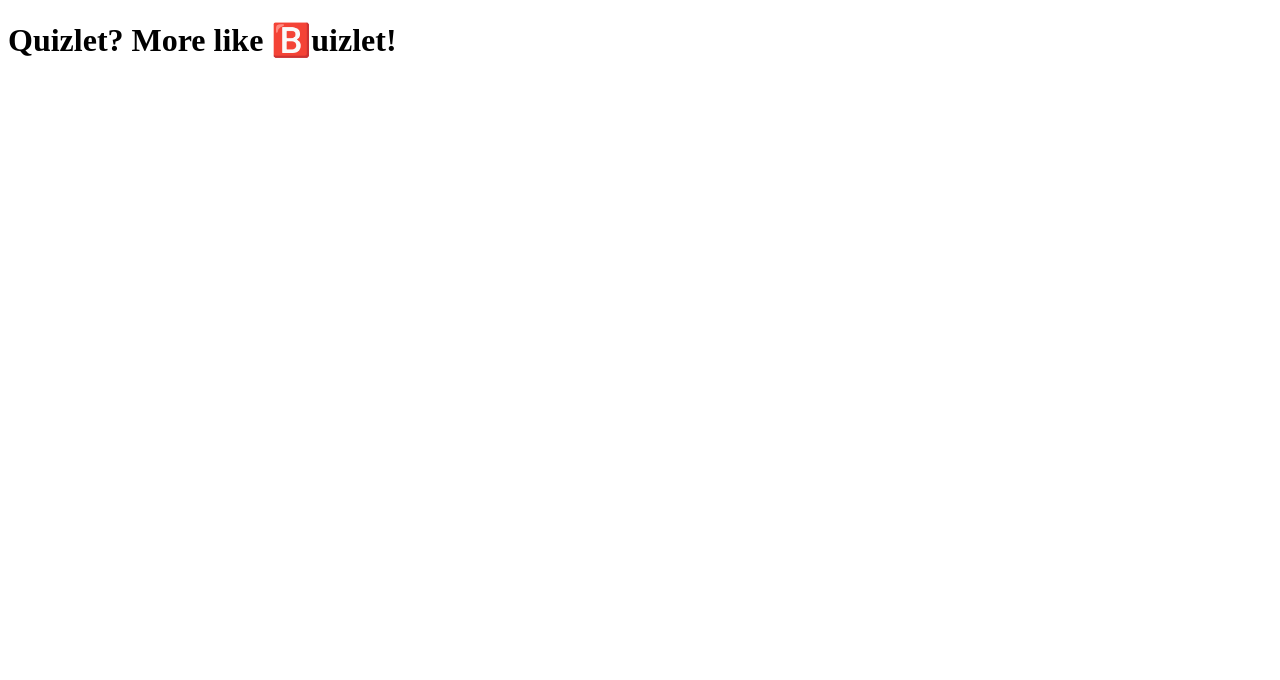
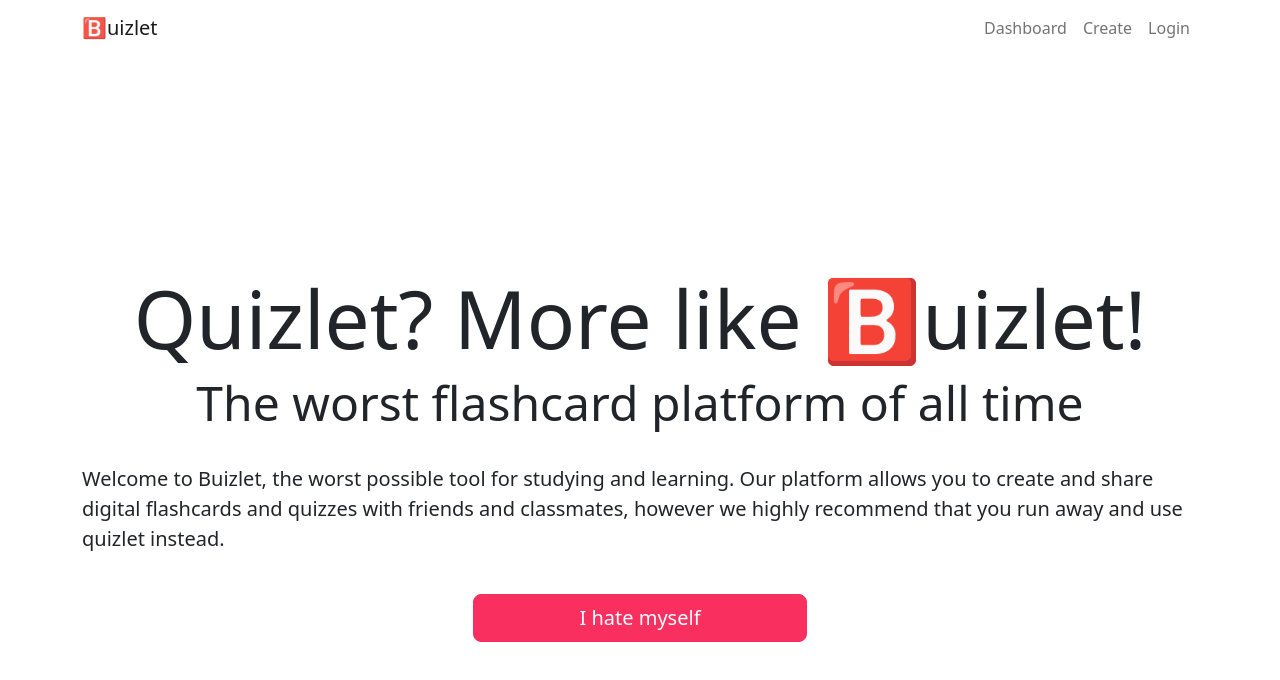
Before and after one commit to developer-egg/buizlet, a React (Create React App) app: page / in a window 1280 px wide. Shown: the top 680 px of the page. Built offline with nearby package versions, Linux system fonts and the light colour scheme.

Commit message:
Styled home page

```diff
--- a/package.json
+++ b/package.json
@@ -6,11 +6,14 @@
     "@testing-library/jest-dom": "^5.16.5",
     "@testing-library/react": "^13.4.0",
     "@testing-library/user-event": "^13.5.0",
+    "bootstrap": "^5.2.3",
     "firebase": "^9.15.0",
     "react": "^18.2.0",
+    "react-bootstrap": "^2.7.0",
     "react-dom": "^18.2.0",
     "react-router-dom": "^6.6.1",
     "react-scripts": "5.0.1",
+    "sass": "^1.57.1",
     "web-vitals": "^2.1.4"
   },
   "scripts": {
--- a/public/index.html
+++ b/public/index.html
@@ -3,9 +3,15 @@
   <head>
     <meta charset="utf-8" />
     <link rel="icon" href="%PUBLIC_URL%/favicon.ico" />
+    <!-- <link
+      rel="stylesheet"
+      href="https://cdn.jsdelivr.net/npm/bootstrap@5.2.3/dist/css/bootstrap.min.css"
+      integrity="sha384-rbsA2VBKQhggwzxH7pPCaAqO46MgnOM80zW1RWuH61DGLwZJEdK2Kadq2F9CUG65"
+      crossorigin="anonymous"
+    /> -->
     <meta name="viewport" content="width=device-width, initial-scale=1" />
     <meta name="theme-color" content="#000000" />
-    <meta
+    <metas
       name="description"
       content="Web site created using create-react-app"
     />
@@ -24,7 +30,7 @@
       work correctly both with client-side routing and a non-root public URL.
       Learn how to configure a non-root public URL by running `npm run build`.
     -->
-    <title>React App</title>
+    <title>Buizlet</title>
   </head>
   <body>
     <noscript>You need to enable JavaScript to run this app.</noscript>
--- a/src/App.js
+++ b/src/App.js
@@ -1,5 +1,6 @@
 import { useState } from "react";
 import { BrowserRouter as Router, Routes, Route} from "react-router-dom";
+import MainNavbar from "./components/Navbar";
 import CreateStudySet from "./pages/CreateStudySet";
 import Dashboard from "./pages/Dashboard";
 import Home from "./pages/Home";
@@ -20,6 +21,8 @@
   const [cardData, setCardData] = useState(initialCardData);
 
   return (
+    <>
+    <MainNavbar/>
       <Router>
         <Routes>
           <Route path="/" element={<Home />} />
@@ -36,9 +39,10 @@
           />
           <Route path="/dashboard" element={<Dashboard />} />
           <Route path="/buizlets/:id" element={<StudySet />} />
-        <Route path="/buizlets/:id/quiz" element={<Quiz />} />
+          {/* <Route path="/buizlets/:id/quiz" element={<Quiz />} /> */}
         </Routes>
       </Router>
+      </>
   );
 };
 
--- /dev/null
+++ b/src/components/Navbar.js
@@ -0,0 +1,19 @@
+import { Container, Nav, Navbar } from "react-bootstrap";
+
+const MainNavbar = () => {
+  return (
+    <Navbar>
+      <Container>
+        <Navbar.Brand href="/">🅱️uizlet</Navbar.Brand>
+
+        <Nav>
+          <Nav.Link href="dashboard">Dashboard</Nav.Link>
+          <Nav.Link href="create">Create</Nav.Link>
+          <Nav.Link href="login">Login</Nav.Link>
+        </Nav>
+      </Container>
+    </Navbar>
+  );
+};
+
+export default MainNavbar;
--- /dev/null
+++ b/src/css/custom.scss
@@ -0,0 +1,13 @@
+$theme-colors: (
+  "primary": #F92F60,
+);
+
+@import "node_modules/bootstrap/scss/bootstrap";
+
+.white-text {
+    color: white !important;
+}
+
+.home-page-button {
+  width: 30% !important;
+}
--- a/src/index.js
+++ b/src/index.js
@@ -2,6 +2,7 @@
 import ReactDOM from 'react-dom/client';
 import App from './App';
 import reportWebVitals from './reportWebVitals';
+import "./css/custom.scss"
 
 const root = ReactDOM.createRoot(document.getElementById('root'));
 root.render(
--- a/src/pages/Home.js
+++ b/src/pages/Home.js
@@ -1,9 +1,28 @@
+import { Container, Button } from "react-bootstrap";
+
 const Home = () => {
-    return (
-        <>
-            <h1>Quizlet? More like 🅱️uizlet!</h1>
-        </>
-    )
-}
+  return (
+    <>
+      <Container>
+        <div className="d-flex flex-column min-vh-100 justify-content-center align-items-center">
+          <h1 className="display-1">Quizlet? More like 🅱️uizlet!</h1>
+          <h2 className="display-5">
+            The worst flashcard platform of all time
+          </h2>
+          <p className="lead mt-4">
+            Welcome to Buizlet, the worst possible tool for studying and
+            learning. Our platform allows you to create and share digital
+            flashcards and quizzes with friends and classmates, however we
+            highly recommend that you run away and use quizlet instead.
+          </p>
+
+          <Button variant="primary" size="lg" className="white-text mt-4 home-page-button">
+            I hate myself
+          </Button>
+        </div>
+      </Container>
+    </>
+  );
+};
 
 export default Home;
--- a/src/pages/Quiz.js
+++ b/src/pages/Quiz.js
@@ -1,36 +1,54 @@
-import { useEffect } from "react";
+import { useState, useEffect } from "react";
 import { useParams } from "react-router-dom";
 import { collection, getDocs } from "firebase/firestore";
 import { db } from "../firebase-config";
 
 const Quiz = () => {
-//   const [question, setQuestion] = useState("")
-//   const [answers, setAnswers] = useState([])
+  const [question, setQuestion] = useState("")
+  const [answers, setAnswers] = useState([])
 
-  const terms_list = []
-  const definitions_list = []
+  const termsList = []
+  const definitionsList = []
+  let answerKey = {}
 
-  let answer_key = {}
-  let quiz = []
+  const [quiz, setQuiz] = useState([])
+
+  const [questionNumber, setQuestionNumber] = useState(-1);
 
   let { id } = useParams();
 
   const studySetsCollectionRef = collection(db, "studysets");
 
+  function displayNextQuestion() {
+    setQuestionNumber(questionNumber + 1)
+
+    if(questionNumber < quiz.length - 1) {
+      let nextQuestion = quiz[questionNumber]
+
+      setQuestion(nextQuestion.question)
+      // setAnswers()
+      setAnswers(nextQuestion.incorrectAnswers.concat([nextQuestion.correctAnswer]))
+    } else {
+      // finish quiz logic
+    }
+  }
+
   useEffect(() => {
     function generateQuiz() {
-        for(let i = 0; i < terms_list.length; i++) {
-            let question = terms_list[Math.floor(Math.random() * terms_list.length)]
+        let quizObj = [];
+
+        for(let i = 0; i < termsList.length; i++) {
+            let question = termsList[Math.floor(Math.random() * termsList.length)]
 
             let correctAnswer
 
-            for (const term in answer_key) {
+            for (const term in answerKey) {
                 if(term === question) {
-                    correctAnswer = answer_key[term]
+                    correctAnswer = answerKey[term]
                 }
             }
 
-            let otherAnswers = definitions_list
+            let otherAnswers = definitionsList
             otherAnswers = otherAnswers.filter((answer) => answer !== correctAnswer)
 
             const otherAnswersLength = otherAnswers.length
@@ -42,13 +60,17 @@
                 otherAnswers = otherAnswers.filter((answer) => otherAnswers.indexOf(answer) !== index)
             }
 
-            if(quiz.length !== terms_list.length) {
-                quiz.push({
+            if(quizObj.length !== termsList.length) {
+                quizObj.push({
                     question,
                     correctAnswer,
                     incorrectAnswers: otherAnswers
                 })
             }
+
+            setQuiz(quizObj)
+
+
         }
     }
 
@@ -60,19 +82,20 @@
 
       currentSet.cards.forEach(card => {
         // crete the answer key
-        answer_key[`${card.term}`] = card.definition
+        answerKey[`${card.term}`] = card.definition
 
         // Set the list of terms and definitoins
-        if(terms_list.length < currentSet.cards.length) {
-            terms_list.push(card.term)
-            definitions_list.push(card.definition)
+        if(termsList.length < currentSet.cards.length) {
+            termsList.push(card.term)
+            definitionsList.push(card.definition)
         }
       });
 
       generateQuiz()
+      displayNextQuestion()
 
       // Set the initial values for the quiz
-    //   setQuestion(terms_list[Math.floor(Math.random() * terms_list.length)])
+    //   setQuestion(termsList[Math.floor(Math.random() * termsList.length)])
 
     //   setStudySetData(currentSet);
     }
@@ -82,12 +105,12 @@
 
   return (
     <>
-        <h1>Q</h1>
+        <h1>{question}</h1>
 
-        <button>Answer 1</button>
-        <button>Answer 2</button>
-        <button>Answer 3</button>
-        <button>Answer 4</button>
+        {/* <button onClick={() => {checkAnswer(answers[0])}}>{answers[0]}</button>
+        <button onClick={() => {checkAnswer(answers[1])}}>{answers[1]}</button>
+        <button onClick={() => {checkAnswer(answers[2])}}>{answers[2]}</button>
+        <button onClick={() => {checkAnswer(answers[3])}}>{answers[3]}</button> */}
     </>
   );
 };
```
Also changed, not shown: 1 other file (tests, documents, lock files or other folders). Lines whose indentation alone changed are shown as unchanged.
